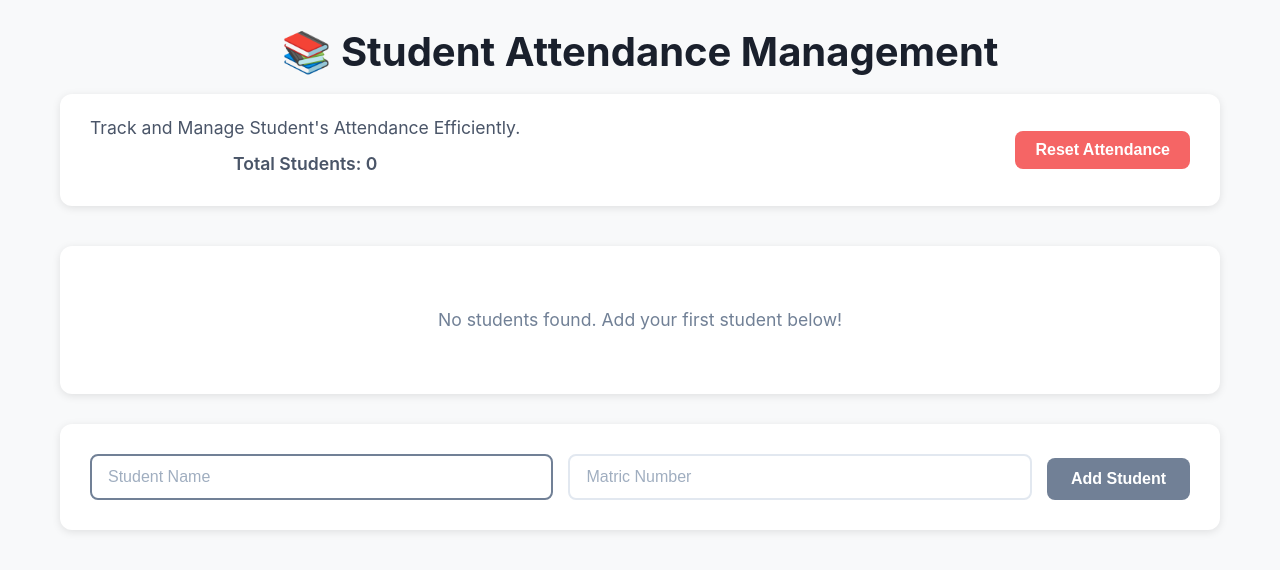
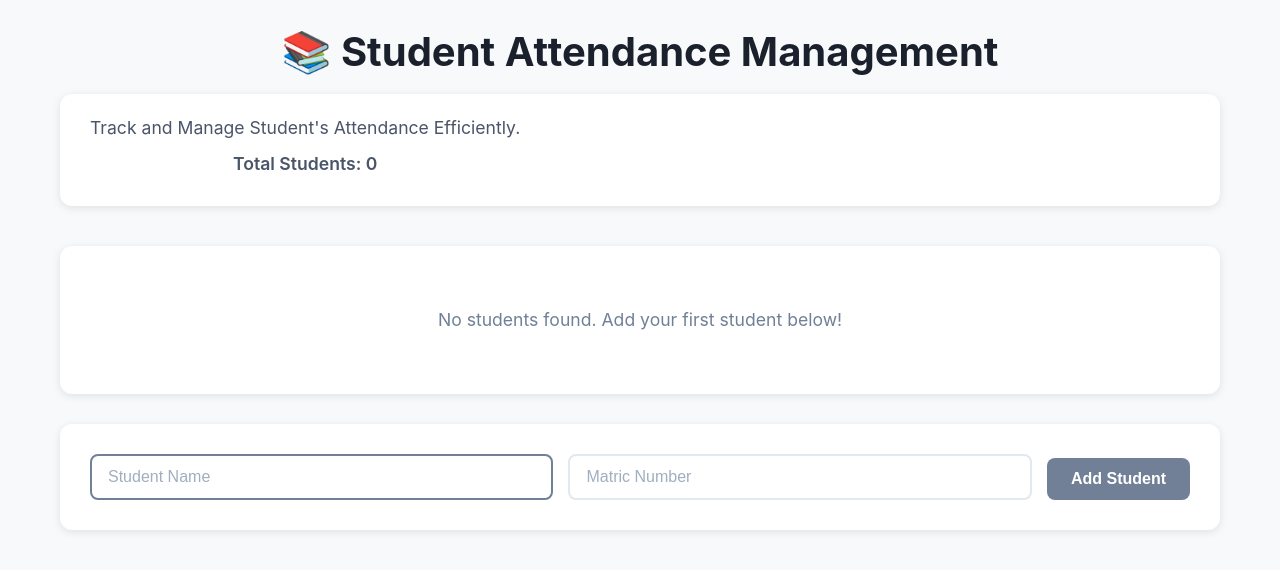
Before and after one commit to IamJusttimmy/student-manager, a React (Create React App) app: page / in a window 1280 px wide. Shown: the top 570 px of the page. Built offline with nearby package versions, Linux system fonts and the light colour scheme.

Commit message:
Reset button appears only when there is at least one stdent

```diff
--- a/src/App.js
+++ b/src/App.js
@@ -173,9 +173,11 @@ function Header({ students, onResetAttendance }) {
           <p>Track and Manage Student's Attendance Efficiently.</p>
           <p className="student-count">Total Students: {students.length}</p>
         </div>
-        <button className="reset-btn" onClick={onResetAttendance}>
-          Reset Attendance
-        </button>
+        {students.length > 0 && (
+          <button className="reset-btn" onClick={onResetAttendance}>
+            Reset Attendance
+          </button>
+        )}
       </div>
     </div>
   );
```
